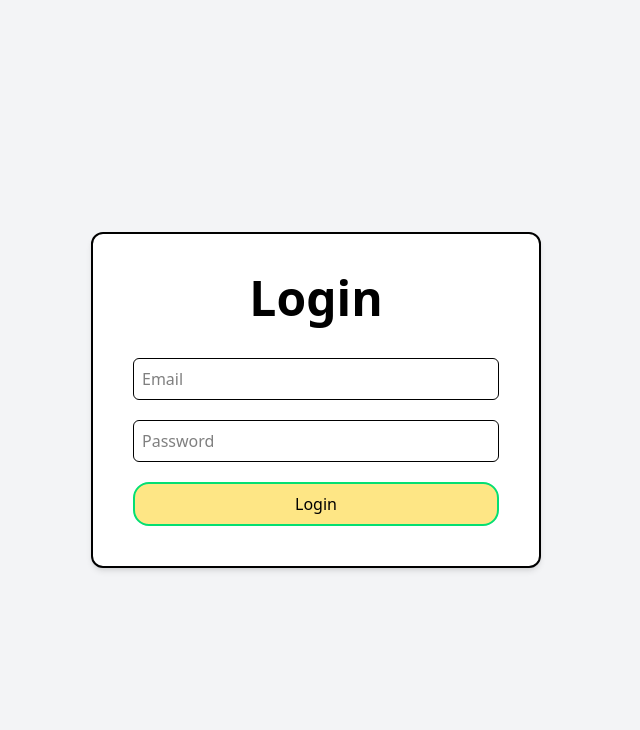
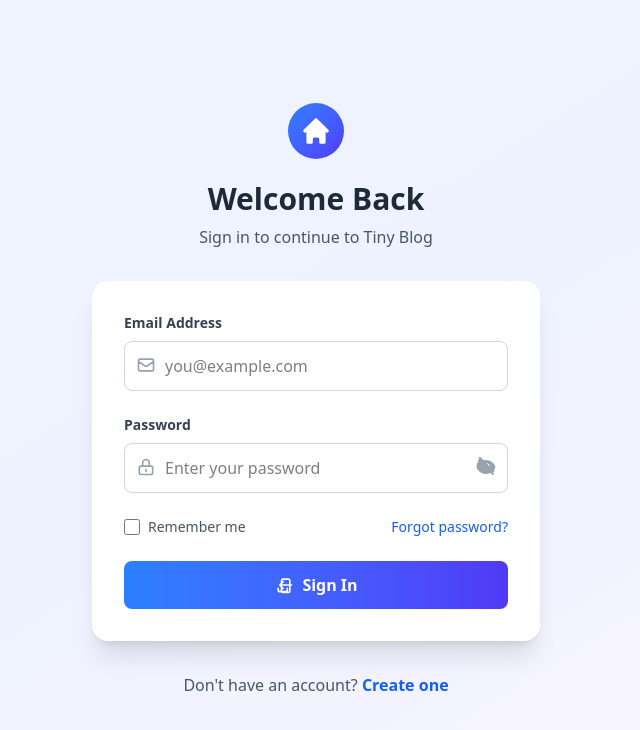
Before and after one commit to vinodnangare/BlogZone, a React (Vite) app in the folder client/: page /login in a window 1280 px wide. Shown: the top 730 px of the page, without its empty margins (324-964 px from the left). Built offline with nearby package versions, Linux system fonts and the light colour scheme.

Commit message:
feat:Redesigned Login page

```diff
--- a/client/src/pages/Login.jsx
+++ b/client/src/pages/Login.jsx
@@ -1,74 +1,158 @@
 import React, { useState } from 'react';
-import '../index.css';
 import axios from 'axios';
-import Blogs from './Blogs';
+import { useNavigate } from 'react-router-dom';
+import Navbar from '../components/Navbar';
+
 function Login() {
-
   const [email, setEmail] = useState('');
   const [password, setPassword] = useState('');
+  const [loading, setLoading] = useState(false);
+  const [showPassword, setShowPassword] = useState(false);
+  const navigate = useNavigate();
 
-  const getLogin = async () => {
+  const handleLogin = async (e) => {
+    e.preventDefault();
+    setLoading(true);
+
+    if (!email.trim() || !password.trim()) {
+      alert('Email and password are required');
+      setLoading(false);
+      return;
+    }
+
     try {
-      const response = await axios.post(`${import.meta.env.VITE_DB_URL}/login`, {
+      const apiBase = import.meta.env.VITE_DB_URL || import.meta.env.VITE_API_URL || '';
+
+      const payload = {
         email,
         password
-      });
-      console.log(response.data);
+      };
 
-    if(response.data.sucess){
-      localStorage.setItem("user",JSON.stringify(response.data.data))
-      window.location.href="/blogs"
+      const res = await axios.post(`${apiBase}/login`, payload);
 
-    }else{
-      alert("Login Failed")
+      const ok = res.data?.sucess || res.data?.success;
+      const token = res.data?.data?.token || res.data?.token;
+      const user = res.data?.data?.user || res.data?.user;
+
+      if (!ok || !token) {
+        alert(res.data?.message || 'Login failed');
+        return;
       }
 
-      console.log("Login Successful" + response);
-      return response.data;
+      localStorage.setItem('token', token);
+      if (user) localStorage.setItem('user', JSON.stringify(user));
+      axios.defaults.headers.common['Authorization'] = `Bearer ${token}`;
 
-
-    } catch (e) {
-      console.log("Failed to Login " + e);
+      navigate('/blogs');
+    } catch (err) {
+      console.error('Login error:', err?.response?.data || err.message);
+      alert('Login error — see console for details');
+    } finally {
+      setLoading(false);
     }
   };
 
   return (
     <>
-      <div className='flex items-center justify-center min-h-screen bg-gray-100'>
-        <form
-          onSubmit={(e) => {
-            e.preventDefault();
-            getLogin();
-          }}
-          className='flex flex-col p-10 m-10 gap-5 border-2 border-black w-[450px] justify-center bg-white rounded-xl shadow-md'
-        >
-          <div className='text-center text-5xl font-bold mb-4'>Login</div>
 
+      <div className="min-h-screen bg-gradient-to-br from-blue-50 via-indigo-50 to-purple-50 flex items-center justify-center p-4">
+        <div className="w-full max-w-md">
+          <div className="text-center mb-8">
+            <div className="inline-block p-3 bg-gradient-to-br from-blue-500 to-indigo-600 rounded-full mb-4">
+              <svg className="w-8 h-8 text-white" fill="currentColor" viewBox="0 0 20 20">
+                <path d="M10.707 2.293a1 1 0 00-1.414 0l-7 7a1 1 0 001.414 1.414L4 10.414V17a1 1 0 001 1h2a1 1 0 001-1v-2a1 1 0 011-1h2a1 1 0 011 1v2a1 1 0 001 1h2a1 1 0 001-1v-6.586l.293.293a1 1 0 001.414-1.414l-7-7z" />
+              </svg>
+            </div>
+            <h1 className="text-3xl font-bold text-gray-800">Welcome Back</h1>
+            <p className="text-gray-600 mt-2">Sign in to continue to Tiny Blog</p>
+          </div>
+
+          <div className="bg-white rounded-2xl shadow-xl p-8 backdrop-blur-sm bg-opacity-95">
+            <form onSubmit={handleLogin} className="space-y-6">
+              <div>
+                <label className="block text-sm font-semibold text-gray-700 mb-2">Email Address</label>
+                <div className="relative">
+                  <svg className="w-5 h-5 text-gray-400 absolute left-3 top-3.5" fill="none" stroke="currentColor" viewBox="0 0 24 24">
+                    <path strokeLinecap="round" strokeLinejoin="round" strokeWidth={2} d="M3 8l7.89 5.26a2 2 0 002.22 0L21 8M5 19h14a2 2 0 002-2V7a2 2 0 00-2-2H5a2 2 0 00-2 2v10a2 2 0 002 2z" />
+                  </svg>
                   <input
                     type="email"
-            placeholder='Email'
-            name='email'
                     value={email}
                     onChange={(e) => setEmail(e.target.value)}
-            className='border border-black p-2 rounded-md focus:outline-none focus:ring-2 focus:ring-blue-400'
+                    placeholder="you@example.com"
+                    className="w-full pl-10 pr-4 py-3 border border-gray-300 rounded-lg focus:outline-none focus:ring-2 focus:ring-blue-500 focus:border-transparent transition"
+                    required
                   />
+                </div>
+              </div>
 
+              <div>
+                <label className="block text-sm font-semibold text-gray-700 mb-2">Password</label>
+                <div className="relative">
+                  <svg className="w-5 h-5 text-gray-400 absolute left-3 top-3.5" fill="none" stroke="currentColor" viewBox="0 0 24 24">
+                    <path strokeLinecap="round" strokeLinejoin="round" strokeWidth={2} d="M12 15v2m-6 4h12a2 2 0 002-2v-6a2 2 0 00-2-2H6a2 2 0 00-2 2v6a2 2 0 002 2zm10-10V7a4 4 0 00-8 0v4h8z" />
+                  </svg>
                   <input
-            type="password"
-            placeholder='Password'
-            name='password'
+                    type={showPassword ? 'text' : 'password'}
                     value={password}
                     onChange={(e) => setPassword(e.target.value)}
-            className='border border-black p-2 rounded-md focus:outline-none focus:ring-2 focus:ring-blue-400'
+                    placeholder="Enter your password"
+                    className="w-full pl-10 pr-12 py-3 border border-gray-300 rounded-lg focus:outline-none focus:ring-2 focus:ring-blue-500 focus:border-transparent transition"
+                    required
                   />
+                  <button type="button" onClick={() => setShowPassword(!showPassword)} className="absolute right-3 top-3.5 text-gray-400 hover:text-gray-600">
+                    {showPassword ? (
+                      <svg className="w-5 h-5" fill="currentColor" viewBox="0 0 20 20">
+                        <path d="M10 12a2 2 0 100-4 2 2 0 000 4z" />
+                        <path fillRule="evenodd" d="M.458 10C1.732 5.943 5.522 3 10 3s8.268 2.943 9.542 7c-1.274 4.057-5.064 7-9.542 7S1.732 14.057.458 10zM14 10a4 4 0 11-8 0 4 4 0 018 0z" clipRule="evenodd" />
+                      </svg>
+                    ) : (
+                      <svg className="w-5 h-5" fill="currentColor" viewBox="0 0 20 20">
+                        <path fillRule="evenodd" d="M3.707 2.293a1 1 0 00-1.414 1.414l14 14a1 1 0 001.414-1.414l-1.473-1.473A10.014 10.014 0 0019.542 10C18.268 5.943 14.478 3 10 3a9.958 9.958 0 00-4.512 1.074l-1.78-1.781zm4.261 4.26l1.514 1.515a2.003 2.003 0 012.45 2.45l1.514 1.514a4 4 0 00-5.478-5.478z" clipRule="evenodd" />
+                        <path d="M15.171 13.576l1.473 1.473a1 1 0 001.414-1.414l-14-14a1 1 0 00-1.414 1.414l1.473 1.473A10.014 10.014 0 00.458 10c1.274 4.057 5.064 7 9.542 7 2.181 0 4.322-.665 6.171-1.906z" />
+                      </svg>
+                    )}
+                  </button>
+                </div>
+              </div>
 
-          <button
-            type='submit'
-            className='border-2 border-green-400 bg-amber-200 cursor-pointer p-2 rounded-2xl hover:bg-amber-300 transition duration-300'
-          >
-            Login
+              <div className="flex items-center justify-between">
+                <label className="flex items-center">
+                  <input type="checkbox" className="w-4 h-4 text-blue-500 rounded focus:ring-blue-500" />
+                  <span className="ml-2 text-sm text-gray-600">Remember me</span>
+                </label>
+                <a href="#" className="text-sm text-blue-600 hover:text-blue-700 font-medium">Forgot password?</a>
+              </div>
+
+              <button type="submit" disabled={loading} className="w-full py-3 px-4 bg-gradient-to-r from-blue-500 to-indigo-600 text-white font-semibold rounded-lg hover:from-blue-600 hover:to-indigo-700 focus:outline-none focus:ring-2 focus:ring-blue-500 focus:ring-offset-2 transition disabled:opacity-50 disabled:cursor-not-allowed flex items-center justify-center">
+                {loading ? (
+                  <>
+                    <svg className="w-5 h-5 mr-2 animate-spin" fill="none" stroke="currentColor" viewBox="0 0 24 24">
+                      <path strokeLinecap="round" strokeLinejoin="round" strokeWidth={2} d="M4 4v5h.582m15.356 2A8.001 8.001 0 004.582 9m0 0H9m11 11v-5h-.581m0 0a8.003 8.003 0 01-15.357-2m15.357 2H15" />
+                    </svg>
+                    Signing in...
+                  </>
+                ) : (
+                  <>
+                    <svg className="w-5 h-5 mr-2" fill="none" stroke="currentColor" viewBox="0 0 24 24">
+                      <path strokeLinecap="round" strokeLinejoin="round" strokeWidth={2} d="M11 16l-4-4m0 0l4-4m-4 4h14m-5 4v2a2 2 0 01-2 2H7a2 2 0 01-2-2v-2m14-4V7a2 2 0 00-2-2h-6a2 2 0 00-2 2v12a2 2 0 002 2h6a2 2 0 002-2z" />
+                    </svg>
+                    Sign In
+                  </>
+                )}
               </button>
             </form>
+          </div>
+
+          <div className="mt-8 text-center">
+            <p className="text-gray-600">
+              Don't have an account?{' '}
+              <button onClick={() => navigate('/register')} className="text-blue-600 hover:text-blue-700 font-semibold hover:underline">
+                Create one
+              </button>
+            </p>
+          </div>
+        </div>
       </div>
     </>
   );
```
Lines whose indentation alone changed are shown as unchanged.
